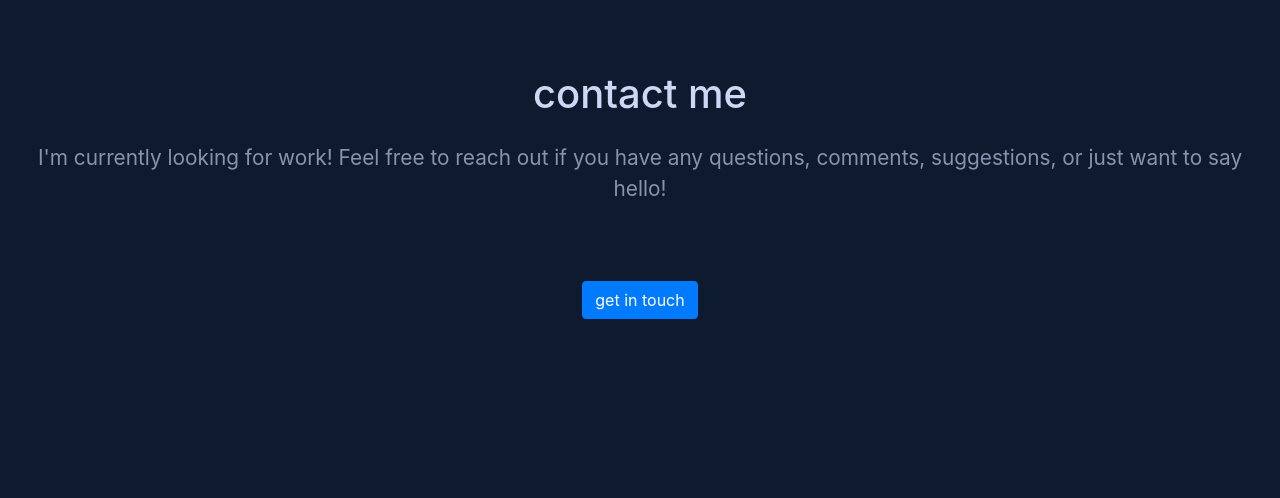
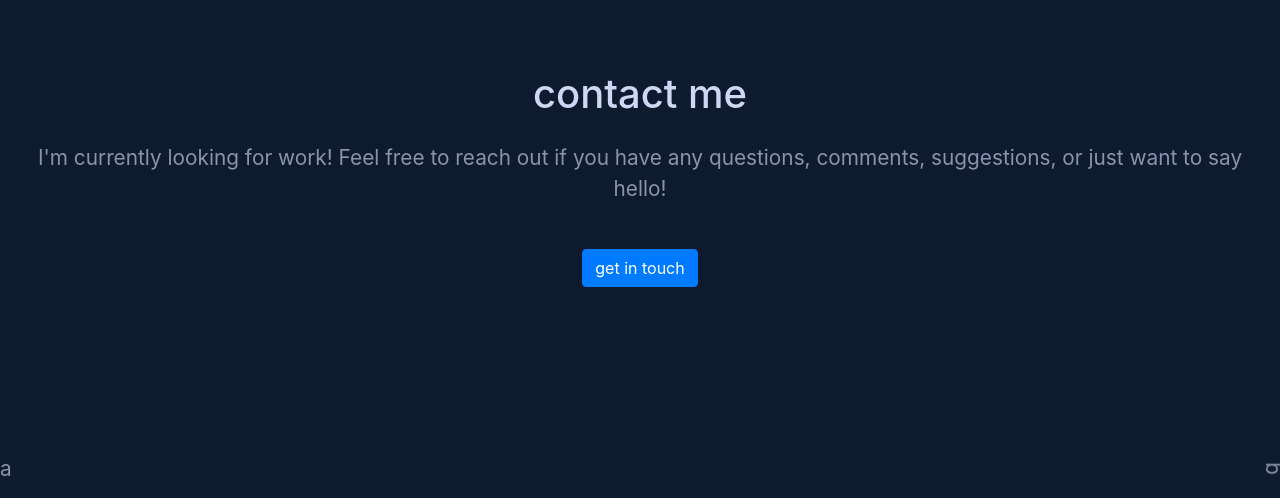
Before and after one commit to capetillo/carolina-portfolio, a React (Create React App) app: page / in a window 1280 px wide. Shown: the part 2634-3132 px from the top of the page. Built offline with nearby package versions, Linux system fonts and the light colour scheme.

Commit message:
adds side bar (without context, just aligning first)

```diff
--- a/src/App.js
+++ b/src/App.js
@@ -7,7 +7,8 @@ import AboutMe from './components/Header/AboutMe';
 import ProjectsHeader from './components/Header/ProjectsHeader';
 import About from './components/About/About';
 import Projects from './components/Projects/Projects';
-import Contact from './components/Contact/Contact'
+import Contact from './components/Contact/Contact';
+import Footer from './components/Footer/Footer';
 import {Row, Col, Image} from 'react-bootstrap';
 import ScrollAnimation from 'react-animate-on-scroll';
 
@@ -55,6 +56,7 @@ export default class App extends Component {
       <ScrollAnimation animateOnce={true} duration={2} animateIn="fadeIn" animatePreScroll={false}>
       <Contact/>
       </ScrollAnimation>
+      <Footer/>
     </div>
 
     );
--- a/src/components/Contact/Contact.jsx
+++ b/src/components/Contact/Contact.jsx
@@ -21,7 +21,7 @@ export default function Contact() {
         return (
             <div className="contact">
                 <div className="contactform">
-                <Row className="pb-md-5">
+                <Row className="pb-md-3">
                     <Col sm={12} className="pb-md-3">
                 <h1 className="contactme">contact me</h1>
                 </Col>
--- /dev/null
+++ b/src/components/Footer/Footer.css
@@ -0,0 +1,12 @@
+.footer {
+    color: greenyellow;
+}
+
+.sidebar {
+    display: flex;
+    justify-content: space-between;
+}
+
+.temp2 {
+    transform: rotate(90deg);
+}
--- /dev/null
+++ b/src/components/Footer/Footer.jsx
@@ -0,0 +1,19 @@
+import React from 'react';
+import './Footer.css';
+
+const Footer = (props) => {
+    return (
+        <div className="footer">
+            <div className="sidebar">
+                <p className="temp1">
+                    a
+                </p>
+                <p className="temp2">
+                    b
+                </p>
+           </div>
+        </div>
+    )
+}
+
+export default Footer;
```
